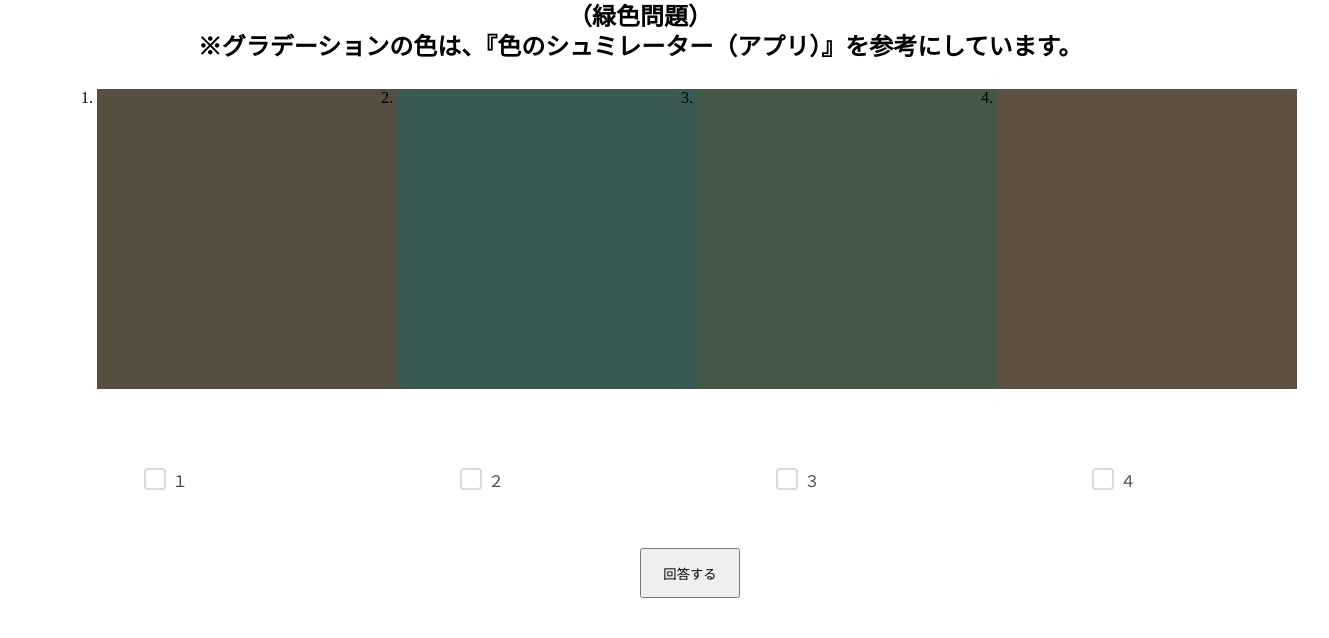
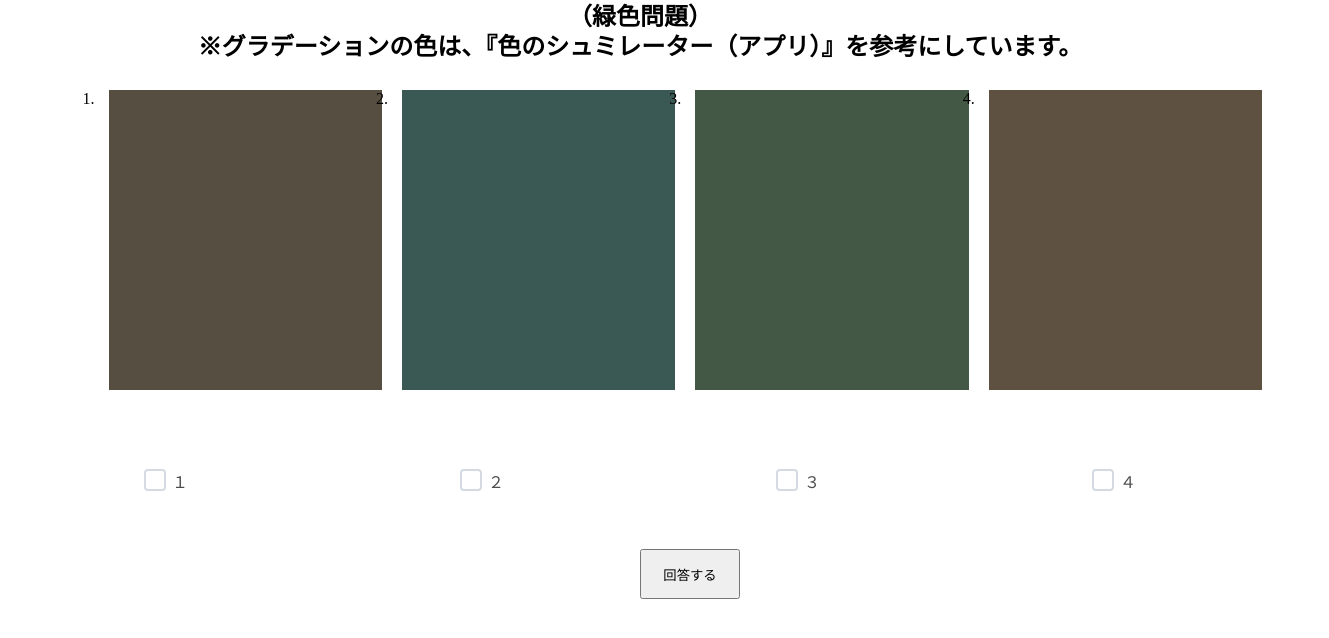
Before and after one commit to LioTsubokawa/Lio.exbition2021, a plain HTML site: page Ver.2/index_2a.html in a window 1280 px wide. Shown: the part 98-736 px from the top of the page, 1329 px wide, since content can reach past the window. Drawn offline with Linux system fonts and the light colour scheme.

Commit message:
グリッドを可変できるようにした

```diff
--- a/Ver.2/index_2a.html
+++ b/Ver.2/index_2a.html
@@ -14,18 +14,20 @@
 
 
 
-	<ol>
-			<div class="container1">
+	<ol class="container1">
 
-
-			<li><span id="box1"></span></li>
-			<li><span id="box2"></span></li>
-			<li><span id="box3"></span></li>
-            <li><span id="box4"></span></li>
-
-
-		　　</div>
-
+			<li class="box-outer">
+                <span id="box1" class="box"></span>
+            </li>
+			<li class="box-outer">
+                <span id="box2" class="box"></span>
+            </li>
+			<li class="box-outer">
+                <span id="box3" class="box"></span>
+            </li>
+            <li class="box-outer">
+                <span id="box4" class="box"></span>
+            </li>
 
 	</ol>
 
--- a/Ver.2/style_2a.css
+++ b/Ver.2/style_2a.css
@@ -37,9 +37,6 @@ h2{
 
 
 #box1{
-  display:block;
-  width:300px;
-  height:300px;
   animation: bgchange1 1.5s ease infinite ;
 
 }
@@ -60,9 +57,6 @@ h2{
 }
 
 #box2{
-  display:block;
-  width:300px;
-  height:300px;
   animation: bgchange2 1.5s ease infinite;
 }
 @keyframes bgchange2{
@@ -80,9 +74,6 @@ h2{
 }
 
 #box3{
-  display:block;
-  width:300px;
-  height:300px;
   animation: bgchange3 1.5s ease infinite;
 }
 @keyframes bgchange3{
@@ -100,9 +91,6 @@ h2{
 }
 
 #box4{
-  display:block;
-  width:300px;
-  height:300px;
   animation: bgchange4 1.5s ease infinite;
 }
 @keyframes bgchange4{
@@ -117,6 +105,17 @@ h2{
     100%{
     background: #445945;
     }
+}
+
+.box-outer {
+  width: 25%;
+  padding: 0 10px;
+}
+
+.box {
+  display:block;
+  width:100%;
+  height:300px;
 }
 
  button {
```
